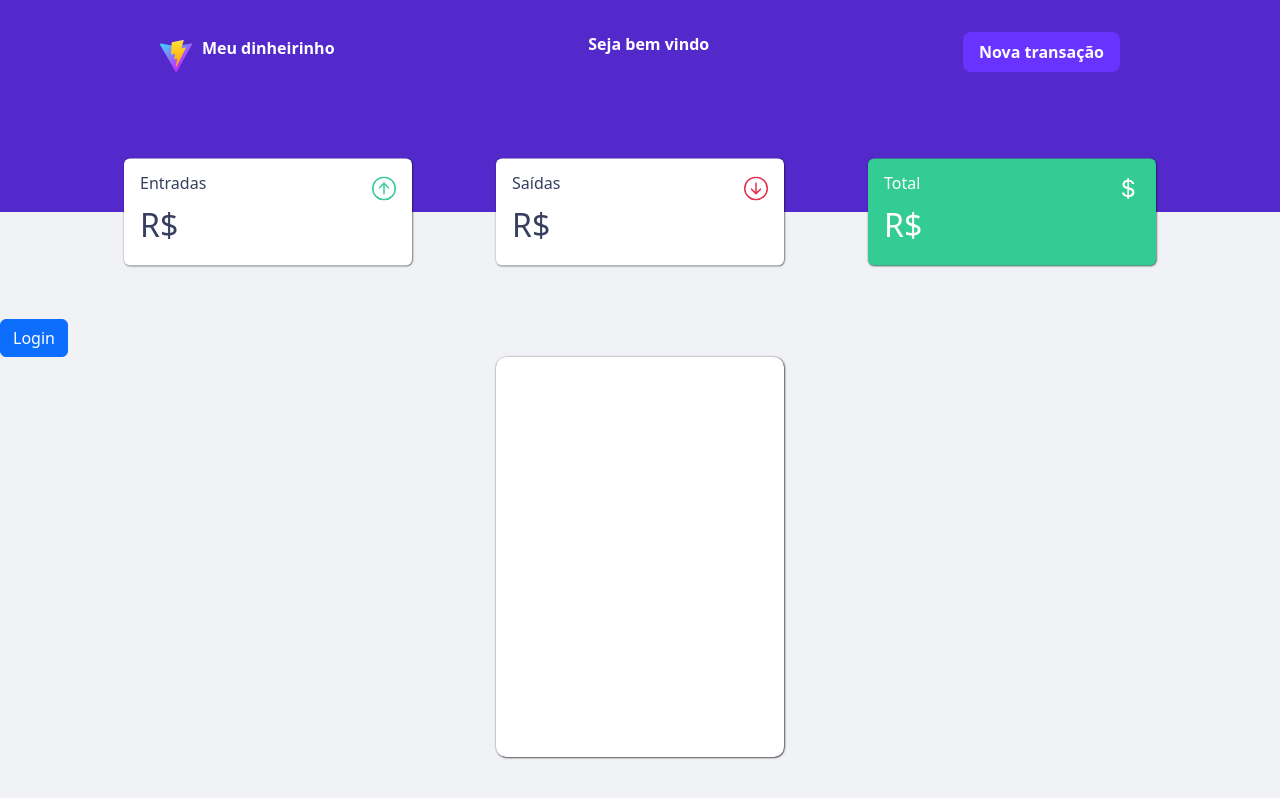
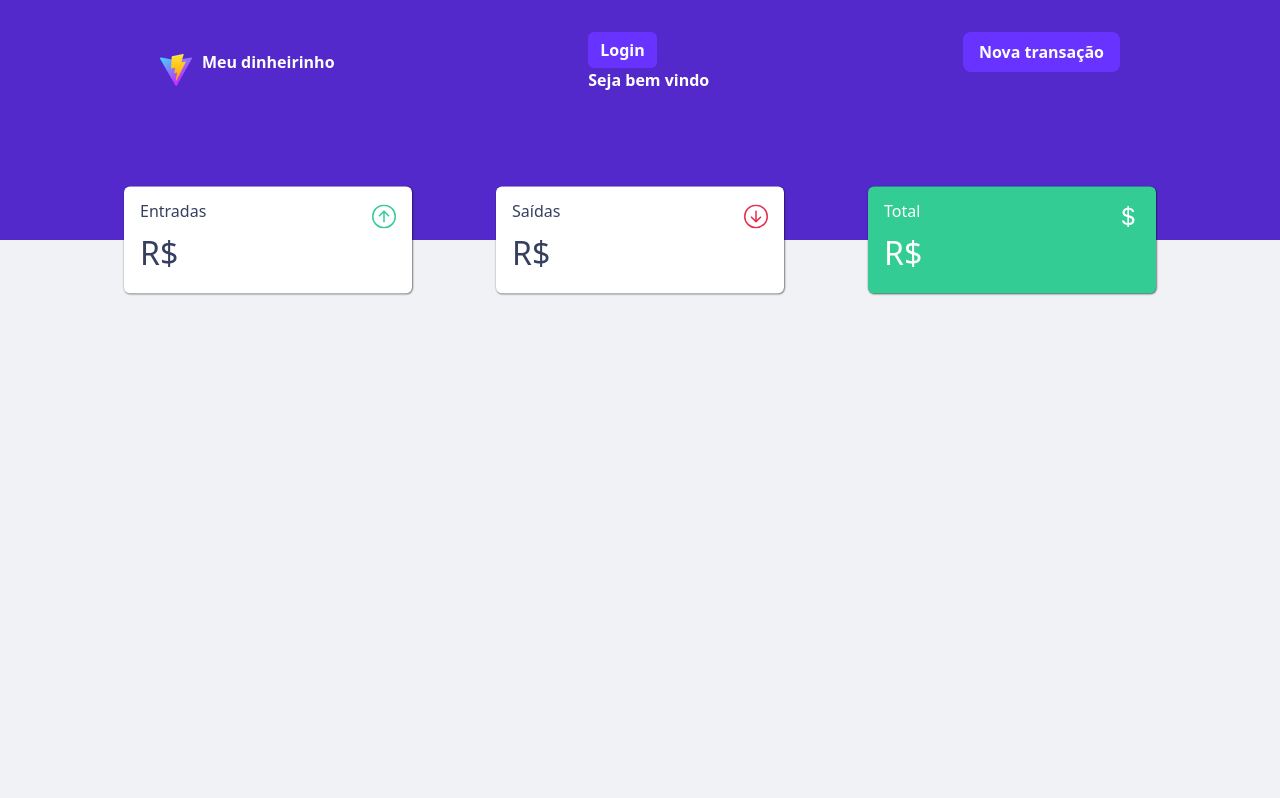
Before and after one commit to diegodsm314/meudinheirinho, a React (Vite) app: page / in a window 1280 px wide. Built offline with nearby package versions, Linux system fonts and the light colour scheme; no server answers.

Commit message:
add login in header

```diff
--- a/src/App.jsx
+++ b/src/App.jsx
@@ -21,7 +21,6 @@ function App() {
       <Main>
         <Card></Card>
       </Main>
-      <Login></Login>
     </GlobalProvider>
   )
 }
--- a/src/components/Header/Header.jsx
+++ b/src/components/Header/Header.jsx
@@ -4,6 +4,7 @@ import './Header.css';
 import Button from 'react-bootstrap/Button';
 import image from '../../../public/vite.svg'
 import GlobalContext from "../../context/GlobalContext";
+import { Login } from '../Login/Login';
 
 
 export function Header() {
@@ -20,14 +21,12 @@ export function Header() {
                 <img src={image} alt="logo"/>
                 <p className='headerIcon'>Meu dinheirinho</p>
             </div>
-
-            <p className="name">Seja bem vindo {nome}</p>
+            <div className="login">
+                <Login></Login>
+                <p className="name">Seja bem vindo {nome}</p>
+            </div>
             <div className="mb-2">
-                <Button
-                    variant="secondary"
-                    size="lg"
-                    className='btn-transaction'
-                >
+                <Button size="lg" className='btn-transaction'>
                     Nova transação
                 </Button>
             </div>
--- a/src/components/Login/Login.css
+++ b/src/components/Login/Login.css
@@ -1,3 +1,4 @@
+/*
 .formulary {
     display: flex;
     align-items: center;
@@ -10,6 +11,27 @@
     border-radius: 10px;
     box-shadow: 0.5px 0.5px 2px black;
 }
+*/
+
+.btn-login {
+    color: var(--white);
+    font-size: 16px;
+    font-weight: 600;
+}
+
+ .btn-login{
+     border: none;
+     background-color: var(--secondary);
+ }
+
+ .btn-login:hover {
+     background-color: var(--hover-effect);
+ }
+
+ .btn-login:active {
+     background-color: var(--active-effect);
+ }
+
 
 .div-btn-ok {
     display: flex;
--- a/src/components/Login/Login.jsx
+++ b/src/components/Login/Login.jsx
@@ -23,7 +23,7 @@ export function Login() {
 
     return (
         <>
-            <Button variant="primary" onClick={handleShow}>
+            <Button className="btn-login" onClick={handleShow}>
                 Login
             </Button>
             <div className="formulary">
```
